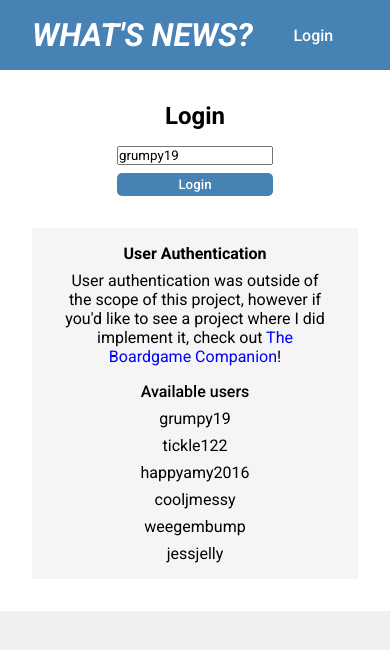
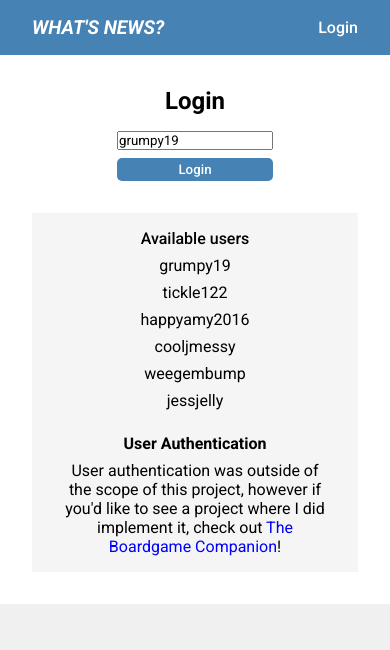
Before and after one commit to Jobeyobey/fe-nc-news, a React (Vite) app: page /login in a window 390 px wide. Shown: the top 650 px of the page. Built offline with nearby package versions, Linux system fonts and the light colour scheme; no server answers; a web font is replaced by a local one.

Commit message:
style create article page. add form-error class

```diff
--- a/src/pages/LoginPage.jsx
+++ b/src/pages/LoginPage.jsx
@@ -65,6 +65,15 @@ function LoginPage() {
                     )}
                 </div>
                 <div className="login-explanation">
+                    <p className="user-list-title">Available users</p>
+                    <ul>
+                        <li>grumpy19</li>
+                        <li>tickle122</li>
+                        <li>happyamy2016</li>
+                        <li>cooljmessy</li>
+                        <li>weegembump</li>
+                        <li>jessjelly</li>
+                    </ul>
                     <p className="explanation-title">
                         <strong>User Authentication</strong>
                     </p>
@@ -82,15 +91,6 @@ function LoginPage() {
                         </span>
                         !
                     </p>
-                    <p className="user-list-title">Available users</p>
-                    <ul>
-                        <li>grumpy19</li>
-                        <li>tickle122</li>
-                        <li>happyamy2016</li>
-                        <li>cooljmessy</li>
-                        <li>weegembump</li>
-                        <li>jessjelly</li>
-                    </ul>
                 </div>
             </section>
         </>
--- a/src/pages/PostArticlePage.jsx
+++ b/src/pages/PostArticlePage.jsx
@@ -182,7 +182,7 @@ function PostArticlePage() {
         <>
             <AppBar />
             <section className="page-container">
-                <h1>Post an article</h1>
+                <h1 className="post-article-header">Post an article</h1>
                 <form
                     id="article-form"
                     className="article-form"
@@ -195,6 +195,7 @@ function PostArticlePage() {
                         value={titleInput}
                         onChange={handleTitleChange}
                         autoComplete="off"
+                        className={`input ${error.titleError && "form-error"}`}
                     ></input>
                     {error.titleError && (
                         <p className="error-text">{error.titleError}</p>
@@ -202,7 +203,9 @@ function PostArticlePage() {
                     <select
                         name="topics"
                         id="topics"
-                        className="query-select"
+                        className={`input ${
+                            error.selectTopicError && "form-error"
+                        }`}
                         onChange={handleSelectTopicChange}
                         value={selectTopicInput}
                     >
@@ -222,6 +225,9 @@ function PostArticlePage() {
                                 value={newTopicInput.slug}
                                 onChange={handleNewTopicSlugChange}
                                 autoComplete="off"
+                                className={`input ${
+                                    error.newTopicError && "form-error"
+                                }`}
                             />
                             <input
                                 id="new-topic-description-input"
@@ -230,6 +236,9 @@ function PostArticlePage() {
                                 value={newTopicInput.description}
                                 onChange={handleNewTopicDescriptionChange}
                                 autoComplete="off"
+                                className={`input ${
+                                    error.newTopicError && "form-error"
+                                }`}
                             />
                             {error.newTopicError && (
                                 <p className="error-text">
@@ -244,6 +253,7 @@ function PostArticlePage() {
                         placeholder="Post body here..."
                         onChange={handleBodyChange}
                         value={bodyInput}
+                        className={`input ${error.bodyError && "form-error"}`}
                     />
                     {error.bodyError && (
                         <p className="error-text">{error.bodyError}</p>
@@ -255,14 +265,16 @@ function PostArticlePage() {
                         value={imgURLInput}
                         onChange={handleURLInputChange}
                         autoComplete="off"
+                        className={`input ${error.imgError && "form-error"}`}
                     ></input>
                     {error.imgError && (
                         <p className="error-text">{error.imgError}</p>
                     )}
-                    <button type="submit">Create Article</button>
+                    <button type="submit" className="submit-btn">
+                        Post Article
+                    </button>
                 </form>
             </section>
-            ;
         </>
     );
 }
--- a/src/styles/App.css
+++ b/src/styles/App.css
@@ -41,8 +41,11 @@ body {
 }
 
 .error-text {
-    margin: 1rem 0;
     color: red;
+}
+
+.form-error {
+    border: 2px solid red;
 }
 
 .loading-title {
--- a/src/styles/AppBar.css
+++ b/src/styles/AppBar.css
@@ -32,3 +32,12 @@ nav {
     padding: 1.55rem;
     font-weight: 500;
 }
+
+@media (max-width: 720px) {
+    .nav-logo {
+        font-size: 1.2rem;
+    }
+    .nav-button {
+        padding: 1rem 0 0 1rem;
+    }
+}
--- a/src/styles/ArticlePage.css
+++ b/src/styles/ArticlePage.css
@@ -8,6 +8,7 @@
     margin: 1rem 0;
     width: 100%;
     border-radius: 5px;
+    box-shadow: 0px 3px 3px #d5d5d5;
 }
 
 .article-page-info {
--- a/src/styles/LoginPage.css
+++ b/src/styles/LoginPage.css
@@ -41,11 +41,14 @@
 }
 
 .user-list-title {
-    margin-top: 1rem;
     font-weight: 500;
 }
 
 ul li {
-    margin-top: 0.5rem;
+    margin: 0.5rem;
     list-style-type: none;
 }
+
+.explanation-title {
+    margin-top: 1.5rem;
+}
--- a/src/styles/PostArticlePage.css
+++ b/src/styles/PostArticlePage.css
@@ -3,3 +3,15 @@
     flex-direction: column;
     gap: 1rem;
 }
+
+.post-article-header {
+    text-align: center;
+    margin-bottom: 1.5rem;
+}
+
+.input {
+    padding: 0.5rem;
+    color: black;
+    border: 2px solid #cfcfcf;
+    border-radius: 5px;
+}
```
